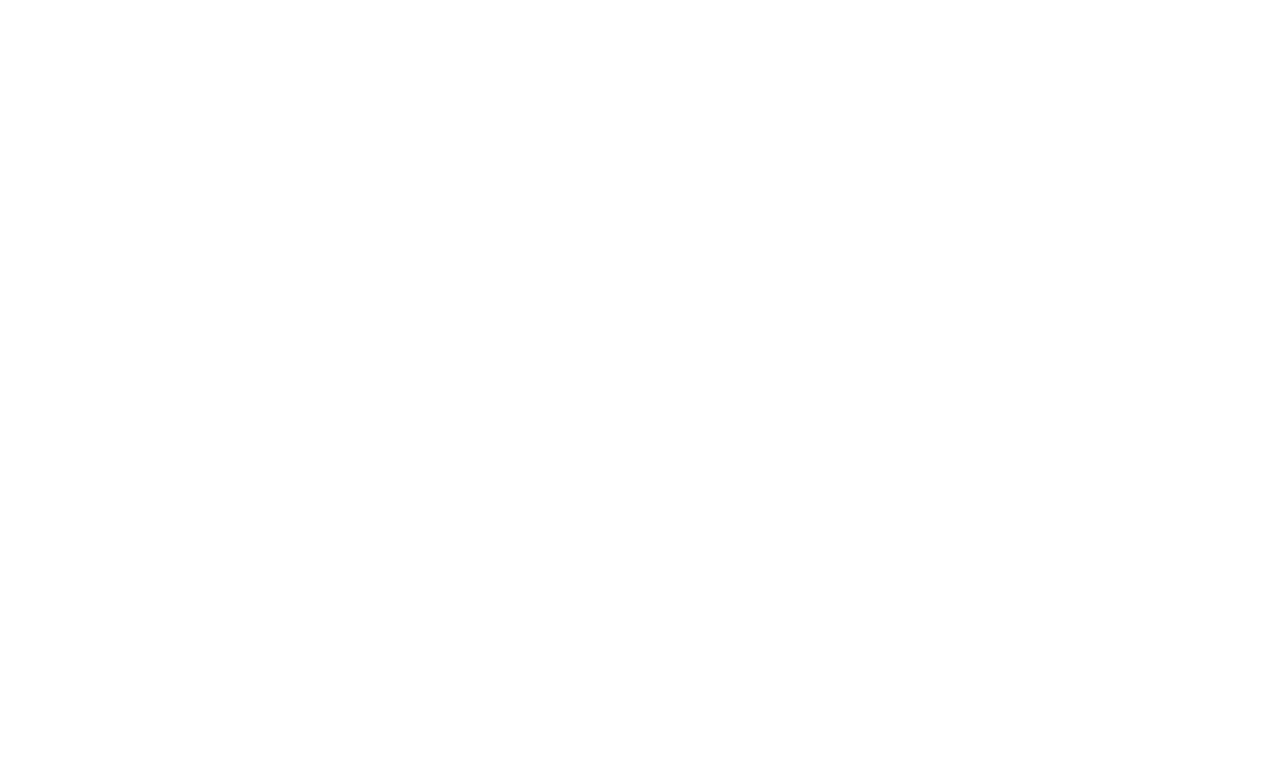
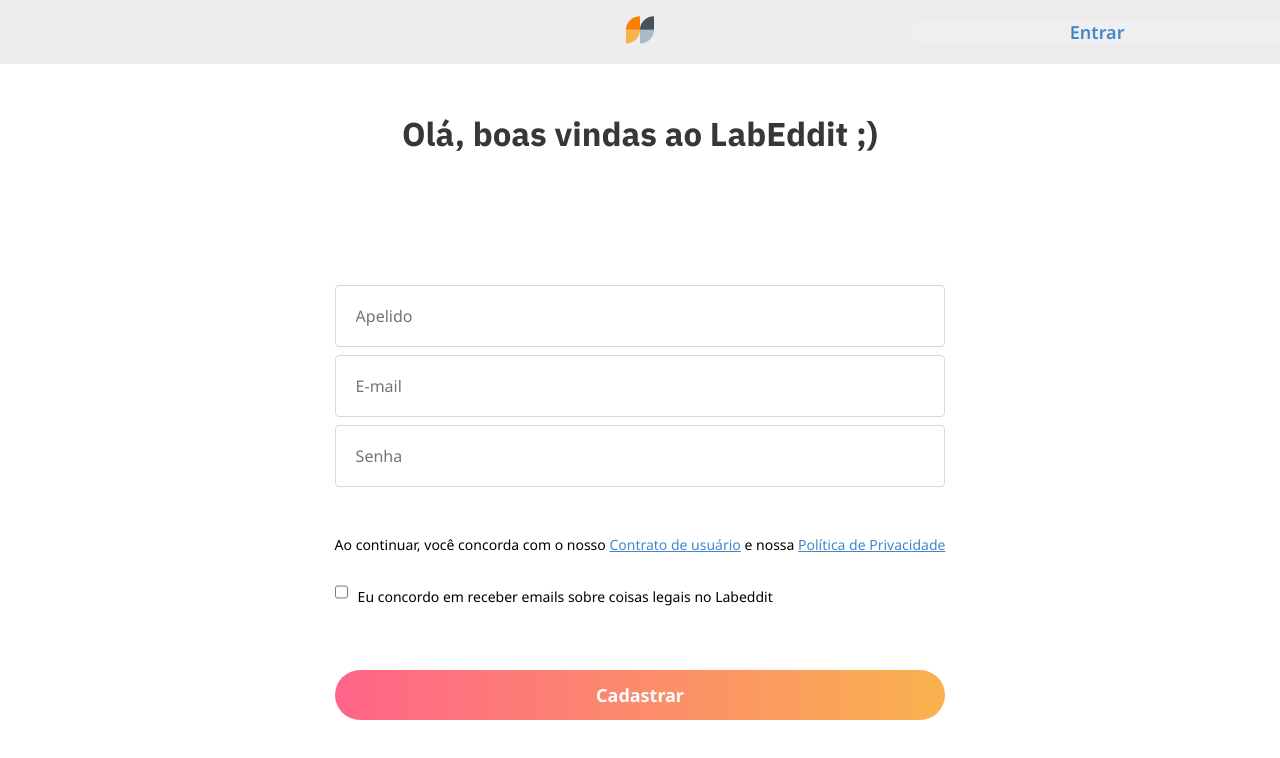
Before and after one commit to marcela-celani/labeddit-front-end, a React (Create React App) app: page /signup in a window 1280 px wide. Shown: the top 758 px of the page. Built offline with nearby package versions, Linux system fonts and the light colour scheme.

Commit message:
tela signup estilizada

```diff
--- /dev/null
+++ b/src/components/header/Header.js
@@ -0,0 +1,40 @@
+import React from "react";
+import logo from "../../assets/logo.svg";
+import x from "../../assets/buttonX.svg";
+import { useLocation, useNavigate } from "react-router-dom";
+import { Button, Container, XButton } from "./HeaderStyle";
+import { goToLogin } from "../../routes/Coordinator";
+
+const Header = () => {
+  const navigate = useNavigate();
+  const location = useLocation();
+
+  return (
+    <>
+      {location.pathname === "/signup" ? (
+        <Container>
+          <div></div>
+          <div>
+            <img src={logo} alt="logo" />
+          </div>
+          <Button onClick={() => goToLogin(navigate)}>Entrar</Button>
+        </Container>
+      ) : (
+        <Container>
+          {location.pathname === "/posts" ? (
+
+            <div></div>
+          ) : (
+            <XButton onClick={()=> navigate(-1)}><img src={x} alt="logo" /></XButton>
+          )}
+          <div>
+            <img src={logo} alt="logo" />
+          </div>
+          <Button onClick={() => goToLogin(navigate)}>Logout</Button>
+        </Container>
+      )}
+    </>
+  );
+};
+
+export default Header;
--- /dev/null
+++ b/src/components/header/HeaderStyle.js
@@ -0,0 +1,35 @@
+import styled from "styled-components";
+
+export const Container = styled.div`
+  display: grid;
+  grid-template-columns: 1fr 1.5fr 1fr;
+  text-align: center;
+  align-items: center;
+  height: 8vh;
+  width: 100vw;
+  background: #ededed;
+
+  img {
+    width: 28.023px;
+    height: 28.639px;
+  }
+`;
+
+export const Button = styled.button`
+  color: #4088cb;
+  text-align: center;
+  font-family: Noto Sans;
+  font-size: 18px;
+  font-style: normal;
+  font-weight: 600;
+  line-height: normal;
+  border: none;
+`;
+
+export const XButton = styled.button`
+  border: none;
+  img {
+    width: 23px;
+    height: 23px;
+  }
+`;
--- a/src/index.js
+++ b/src/index.js
@@ -14,8 +14,7 @@
   }
 
   body {
-
-font-family: 'IBM Plex Sans', sans-serif;
+  font-family: 'IBM Plex Sans', sans-serif;
   -webkit-font-smoothing: antialiased;
   -moz-osx-font-smoothing: grayscale;
   background-color: #ffffff;
--- a/src/pages/feed/FeedPage.js
+++ b/src/pages/feed/FeedPage.js
@@ -1,10 +1,11 @@
 import React from 'react'
+import Header from '../../components/header/Header'
 
 const FeedPage = () => {
   return (
-    <div>
-      feed
-    </div>
+    <>
+      <Header />
+    </>
   )
 }
 
--- a/src/pages/login/LoginPage.js
+++ b/src/pages/login/LoginPage.js
@@ -1,19 +1,19 @@
-import React from 'react'
-import logo from '../../assets/logo.svg'
-import { Button, Container, ContainerLogo, Form } from './LoginStyle'
-import { useNavigate } from 'react-router-dom'
-import { goToFeed } from '../../routes/Coordinator'
+import React from "react";
+import logo from "../../assets/logo.svg";
+import { Button, Container, ContainerLogo, Form } from "./LoginStyle";
+import { useNavigate } from "react-router-dom";
+import { goToFeed, goToSignUp } from "../../routes/Coordinator";
 
 const LoginPage = () => {
+  const navigate = useNavigate();
 
-    const navigate = useNavigate()
-
-    const onSubmitForm = (e) => {
-        e.preventDefault()
-        const email = e.target.email.value;
-        const password = e.target.password.value;
-        goToFeed(navigate)
-    }
+  const onSubmitForm = (e) => {
+    e.preventDefault();
+    const loggedEmail = e.target.email.value;
+    const loggedPassword = e.target.password.value;
+    console.log(loggedEmail, loggedPassword);
+    goToFeed(navigate);
+  };
 
   return (
     <>
@@ -28,15 +28,17 @@
           </div>
         </ContainerLogo>
         <Form onSubmit={onSubmitForm}>
-          <input type="email" name="email" placeholder='E-mail' />
-          <input type="password" name="password" placeholder='Senha' />
-          <Button className='orange'>Continuar</Button>
+          <input type="email" name="email" placeholder="E-mail" />
+          <input type="password" name="password" placeholder="Senha" />
+          <Button className="orange" type="submit">Continuar</Button>
         </Form>
         <hr />
-        <Button className='white' type='submit'>Crie uma conta!</Button>
+        <Button className="white" onClick={() => goToSignUp(navigate)}>
+          Crie uma conta!
+        </Button>
       </Container>
     </>
-  )
-}
+  );
+};
 
-export default LoginPage
+export default LoginPage;
--- a/src/pages/signup/SignupPage.js
+++ b/src/pages/signup/SignupPage.js
@@ -1,11 +1,55 @@
-import React from 'react'
+import React, { useState } from "react";
+import { useNavigate } from "react-router-dom";
+import { goToLogin } from "../../routes/Coordinator";
+import { Form, Button, Container, ContainerLogo } from "./SignupStyle";
+import Header from "../../components/header/Header";
 
-const signupPage = () => {
+const SignupPage = () => {
+  const [isChecked, setIsChecked] = useState(false);
+
+  const handleCheckboxChange = () => {
+    setIsChecked(!isChecked);
+  };
+
+  const navigate = useNavigate();
+
+  const onSubmitForm = (e) => {
+    e.preventDefault();
+    const loggedEmail = e.target.email.value;
+    const loggedPassword = e.target.password.value;
+    console.log(loggedEmail, loggedPassword);
+
+    goToLogin(navigate);
+  };
+
   return (
     <div>
+      <Header />
+      <Container>
+        <ContainerLogo>
+          <div>
+            <h1>Olá, boas vindas ao LabEddit ;)</h1>
+          </div>
+        </ContainerLogo>
+        <Form onSubmit={onSubmitForm}>
+          <input type="name" name="name" placeholder="Apelido" />
+          <input type="email" name="email" placeholder="E-mail" />
+          <input type="password" name="password" placeholder="Senha" />
 
+          <p>
+            Ao continuar, você concorda com o nosso <a href="">Contrato de usuário</a> e nossa <a href="">Política de Privacidade</a>
+          </p>
+          <div className="check">
+            <input type="checkbox" className="checkbox" checked={isChecked} onChange={handleCheckboxChange} />
+            <p>Eu concordo em receber emails sobre coisas legais no Labeddit</p>
+          </div>
+          <Button className="orange" type="submit">
+            Cadastrar
+          </Button>
+        </Form>
+      </Container>
     </div>
-  )
-}
+  );
+};
 
-export default signupPage
+export default SignupPage;
--- a/src/pages/signup/SignupStyle.js
+++ b/src/pages/signup/SignupStyle.js
@@ -0,0 +1,117 @@
+import styled from "styled-components";
+
+export const Container = styled.div`
+  display: flex;
+  flex-direction: column;
+  align-items: center;
+  justify-content: space-between;
+  height: 92vh;
+  padding: 0 8vw;
+
+  p {
+    color: #000;
+    font-family: Noto Sans;
+    font-size: 14px;
+    font-style: normal;
+    font-weight: 400;
+    line-height: normal;
+    width: auto;
+  }
+
+  a {
+    color: #4088cb;
+    font-family: Noto Sans;
+    font-size: 14px;
+    font-style: normal;
+    font-weight: 500;
+    line-height: normal;
+  }
+`;
+
+export const ContainerLogo = styled.div`
+  display: flex;
+  flex-direction: column;
+  align-items: center;
+  justify-content: center;
+  text-align: left;
+  margin-top: 6vh;
+
+  h1 {
+    color: #373737;
+    font-family: IBM Plex Sans;
+    font-size: 33px;
+    font-style: normal;
+    font-weight: 700;
+    line-height: normal;
+    margin-bottom: 3vh;
+  }
+`;
+
+export const Form = styled.form`
+  display: flex;
+  flex-direction: column;
+
+  input {
+    border-radius: 4px;
+    border: 1px solid #d5d8de;
+    background: #fff;
+
+    height: 60px;
+    margin-bottom: 8px;
+    padding-left: 20px;
+
+    color: #000;
+
+    font-family: Noto Sans;
+    font-size: 16px;
+    font-style: normal;
+    font-weight: 400;
+    line-height: normal;
+
+
+  }
+  p {
+      margin-top: 5vh;
+    }
+
+  .check {
+    margin-top: 1vh;
+
+    p {
+      margin-top: 0;
+    }
+  }
+
+  div {
+    display: flex;
+    flex-direction: row;
+    align-items: center;
+
+    .checkbox {
+      margin-right: 10px;
+    }
+  }
+`;
+
+export const Button = styled.button`
+  display: flex;
+
+  padding: 13px 0px;
+  justify-content: center;
+  gap: 10px;
+  text-align: center;
+  font-family: Noto Sans;
+  font-size: 18px;
+  font-style: normal;
+  font-weight: 700;
+  line-height: normal;
+
+  &.orange {
+    border-radius: 27px;
+    background: linear-gradient(90deg, #ff6489 0%, #f9b24e 100%);
+    color: white;
+    border: none;
+    margin-bottom: 10vh;
+    margin-top: 5vh;
+  }
+`;
```
Also changed, not shown: src/components/Header.js (deleted, +0 -11 lines), src/assets/buttonX.svg (added).
